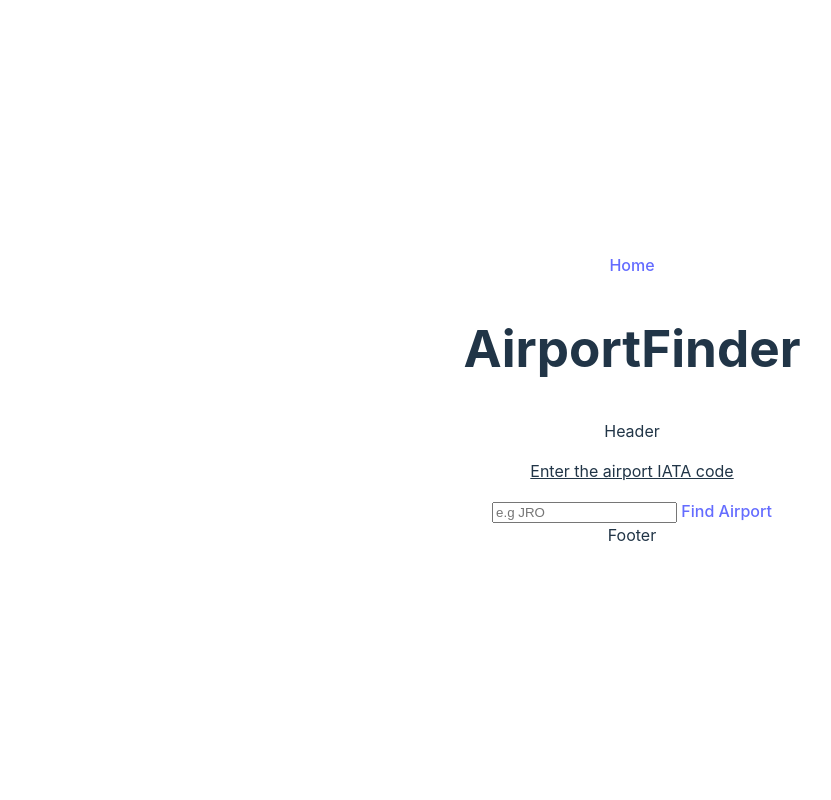
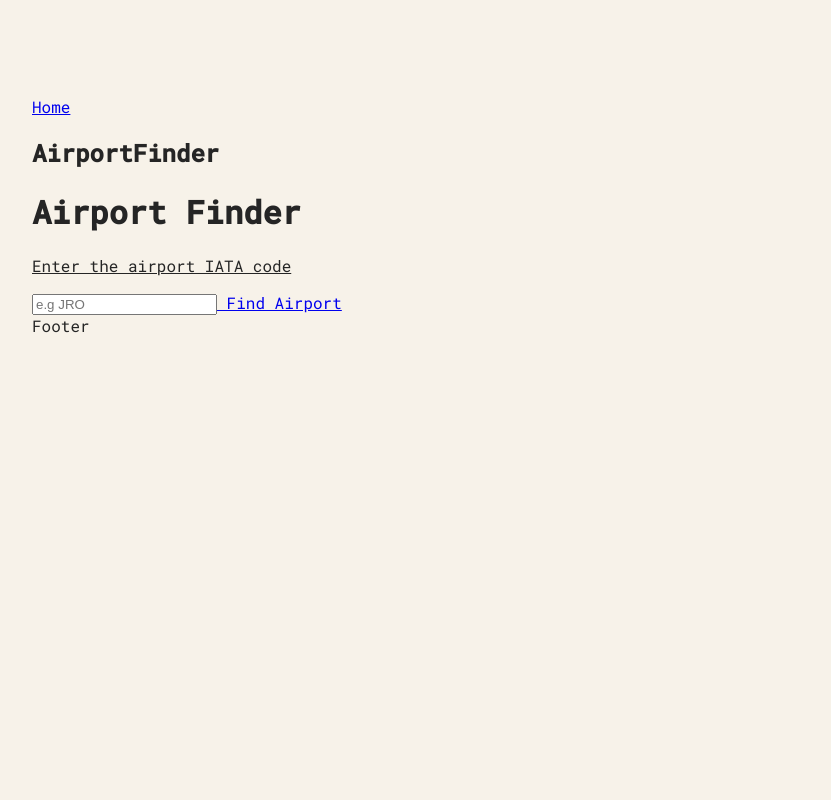
Before and after one commit to BeckieMorton/final-project-airportfinder, a React (Vite) app in the folder frontend/: page / in a window 1280 px wide. Shown: the top 800 px of the page, without its empty margins (8-839 px from the left). Built offline with nearby package versions, Linux system fonts and the light colour scheme.

Commit message:
added leaflet map

```diff
--- a/frontend/index.html
+++ b/frontend/index.html
@@ -3,11 +3,25 @@
   <head>
     <meta charset="UTF-8" />
     <link rel="icon" type="image/svg+xml" href="./assets/favicon.png" />
+    <link
+      rel="stylesheet"
+      href="https://unpkg.com/leaflet@1.9.4/dist/leaflet.css"
+      integrity="sha256-p4NxAoJBhIIN+hmNHrzRCf9tD/miZyoHS5obTRR9BMY="
+      crossorigin=""
+    />
+    <!-- Make sure you put this AFTER Leaflet's CSS -->
     <meta name="viewport" content="width=device-width, initial-scale=1.0" />
     <title>Airport Finder</title>
   </head>
   <body>
-    <div id="root"></div>
+    <div id="root">
+      <div id="map"></div>
+    </div>
     <script type="module" src="/src/main.jsx"></script>
+    <script
+      src="https://unpkg.com/leaflet@1.9.4/dist/leaflet.js"
+      integrity="sha256-20nQCchB9co0qIjJZRGuk2/Z9VM+kNiyxNV1lvTlZBo="
+      crossorigin=""
+    ></script>
   </body>
 </html>
--- a/frontend/src/components/Header/Header.jsx
+++ b/frontend/src/components/Header/Header.jsx
@@ -1,5 +1,9 @@
 import React from "react";
 
 export const Header = () => {
-  return <div>Header</div>;
+  return (
+    <div>
+      <h1>Airport Finder</h1>
+    </div>
+  );
 };
--- /dev/null
+++ b/frontend/src/components/Map/Map.jsx
@@ -0,0 +1,41 @@
+import { MapContainer, TileLayer, Marker, Popup } from "react-leaflet";
+
+import "leaflet/dist/leaflet.css";
+import styles from "./Map.module.css";
+
+var map = L.map("map").setView([51.505, -0.09], 13);
+
+L.tileLayer("https://tile.openstreetmap.org/{z}/{x}/{y}.png", {
+  attribution:
+    '&copy; <a href="https://www.openstreetmap.org/copyright">OpenStreetMap</a> contributors',
+}).addTo(map);
+
+L.marker([51.5, -0.09])
+  .addTo(map)
+  .bindPopup("A pretty CSS popup.<br> Easily customizable.")
+  .openPopup();
+
+export const Map = () => {
+  return (
+    <>
+      <div className={styles.mapBox}>
+        <MapContainer
+          className={styles.mapit}
+          center={[51.505, -0.09]}
+          zoom={13}
+          scrollWheelZoom={false}
+        >
+          <TileLayer
+            attribution='&copy; <a href="https://www.openstreetmap.org/copyright">OpenStreetMap</a> contributors'
+            url="https://{s}.tile.openstreetmap.org/{z}/{x}/{y}.png"
+          />
+          <Marker position={[51.505, -0.09]}>
+            <Popup>
+              A pretty CSS3 popup. <br /> Easily customizable.
+            </Popup>
+          </Marker>
+        </MapContainer>
+      </div>
+    </>
+  );
+};
--- /dev/null
+++ b/frontend/src/components/Map/Map.module.css
@@ -0,0 +1,7 @@
+.mapBox {
+  border: 2px solid red;
+  color: green;
+  background-color: aqua;
+
+  text-align: center;
+}
--- a/frontend/src/index.css
+++ b/frontend/src/index.css
@@ -1,119 +1,32 @@
+@import url("https://fonts.googleapis.com/css2?family=Roboto+Mono:ital,wght@0,300;0,400;0,500;1,300&display=swap");
+
 :root {
-  font-family: Inter, system-ui, Avenir, Helvetica, Arial, sans-serif;
-  line-height: 1.5;
-  font-weight: 400;
-
-  color-scheme: light dark;
-  color: rgba(255, 255, 255, 0.87);
-  background-color: #242424;
-
-  font-synthesis: none;
-  text-rendering: optimizeLegibility;
+  margin: 0;
+  font-family: "Roboto Mono", sans-serif;
   -webkit-font-smoothing: antialiased;
   -moz-osx-font-smoothing: grayscale;
-  -webkit-text-size-adjust: 100%;
-}
-
-a {
-  font-weight: 500;
-  color: #646cff;
-  text-decoration: inherit;
-}
-a:hover {
-  color: #535bf2;
 }
 
 body {
-  margin: 0;
-  display: flex;
-  place-items: center;
-  min-width: 320px;
+  font-family: "Roboto Mono", sans-serif;
+  color: #252525;
+  font-weight: 400;
+  background-color: #f7f2e9;
+  border-bottom: 1.6rem solid #edc84b;
   min-height: 100vh;
-}
+  padding: 3em 2em 6rem 2em;
 
-h1 {
-  font-size: 3.2em;
-  line-height: 1.1;
+  margin-top: 3rem;
 }
 
 button {
-  border-radius: 8px;
-  border: 1px solid transparent;
-  padding: 0.6em 1.2em;
-  font-size: 1em;
-  font-weight: 500;
-  font-family: inherit;
-  background-color: #1a1a1a;
+  background-color: #335383;
+  color: #fff;
+  padding: 10px 20px;
+  border: none;
+  border-radius: 4px;
+  font-size: 16px;
   cursor: pointer;
-  transition: border-color 0.25s;
+  margin: 10px;
+  text-decoration: none;
 }
-button:hover {
-  border-color: #646cff;
-}
-button:focus,
-button:focus-visible {
-  outline: 4px auto -webkit-focus-ring-color;
-}
-
-@media (prefers-color-scheme: light) {
-  :root {
-    color: #213547;
-    background-color: #ffffff;
-  }
-  a:hover {
-    color: #747bff;
-  }
-  button {
-    background-color: #f9f9f9;
-  }
-}
-
-/* APP Component CSS */
-#root {
-  max-width: 1280px;
-  margin: 0 auto;
-  padding: 2rem;
-  text-align: center;
-}
-
-.logo {
-  height: 6em;
-  padding: 1.5em;
-  will-change: filter;
-  transition: filter 300ms;
-}
-.logo:hover {
-  filter: drop-shadow(0 0 2em #646cffaa);
-}
-.logo.react:hover {
-  filter: drop-shadow(0 0 2em #61dafbaa);
-}
-
-@keyframes logo-spin {
-  from {
-    transform: rotate(0deg);
-  }
-  to {
-    transform: rotate(360deg);
-  }
-}
-
-@media (prefers-reduced-motion: no-preference) {
-  a:nth-of-type(2) .logo {
-    animation: logo-spin infinite 20s linear;
-  }
-}
-
-.card {
-  padding: 2em;
-}
-
-.read-the-docs {
-  color: #888;
-}
-
-/* Bio Comp */
-.bioComp {
-  border: 1px solid red;
-  margin-bottom: 1em;
-}
--- a/frontend/src/pages/Home.jsx
+++ b/frontend/src/pages/Home/Home.jsx
@@ -1,8 +1,8 @@
 import { Link } from "react-router-dom";
 import { useEffect, useState } from "react";
-import { MainSearch } from "../components/MainSearch/MainSearch";
-import { Header } from "../components/Header/Header";
-import { Footer } from "../components/Footer/Footer";
+import { MainSearch } from "../../components/MainSearch/MainSearch";
+import { Header } from "../../components/Header/Header";
+import { Footer } from "../../components/Footer/Footer";
 
 export const Home = () => {
   return (
--- a/frontend/src/pages/Results.jsx
+++ b/frontend/src/pages/Results/Results.jsx
@@ -1,6 +1,8 @@
 import { useParams } from "react-router-dom";
 import { useEffect, useState } from "react";
 import { NavLink } from "react-router-dom";
+import { Map } from "../../components/Map/Map";
+import styles from "./Results.module.css";
 
 export const Results = () => {
   const { code } = useParams(null);
@@ -38,7 +40,8 @@ export const Results = () => {
 
   return (
     <>
-      <div>
+      <div className={styles.resultsContainer}>
+        <div className={styles.resultsBox}>
           <h1>{airportName}</h1>
           <h2>Code: {airportCode}</h2>
           <h2>Type: {airportType}</h2>
@@ -46,6 +49,10 @@ export const Results = () => {
           <h2>Country: {airportCountry}</h2>
           <h2>Municipality: {municipality}</h2>
         </div>
+        <div className={styles.resultsBox}>
+          <Map />
+        </div>
+      </div>
     </>
   );
 };
--- /dev/null
+++ b/frontend/src/pages/Results/Results.module.css
@@ -0,0 +1,20 @@
+.resultsContainer {
+  /* grid parent */
+  display: grid;
+  max-width: 100%;
+  margin: 0 auto;
+  overflow: hidden;
+}
+
+.resultsBox {
+  /* grid child */
+  text-align: center;
+  border: 2px solid blue;
+}
+
+/* media query for desktop */
+@media screen and (min-width: 825px) {
+  .resultsContainer {
+    grid-template-columns: repeat(2, 1fr);
+  }
+}
--- a/frontend/src/routes/routes.jsx
+++ b/frontend/src/routes/routes.jsx
@@ -1,6 +1,6 @@
 import { Route } from "react-router-dom";
-import { Home } from "../pages/Home";
-import { Results } from "../pages/Results";
+import { Home } from "../pages/Home/Home";
+import { Results } from "../pages/Results/Results";
 
 const routes = (
   <>
```
Also changed, not shown: frontend/package.json (+11 -2 lines), frontend/src/pages/Home/Home.module.css (added), 1 other file (tests, documents, lock files or other folders). Lines whose indentation alone changed are shown as unchanged.
